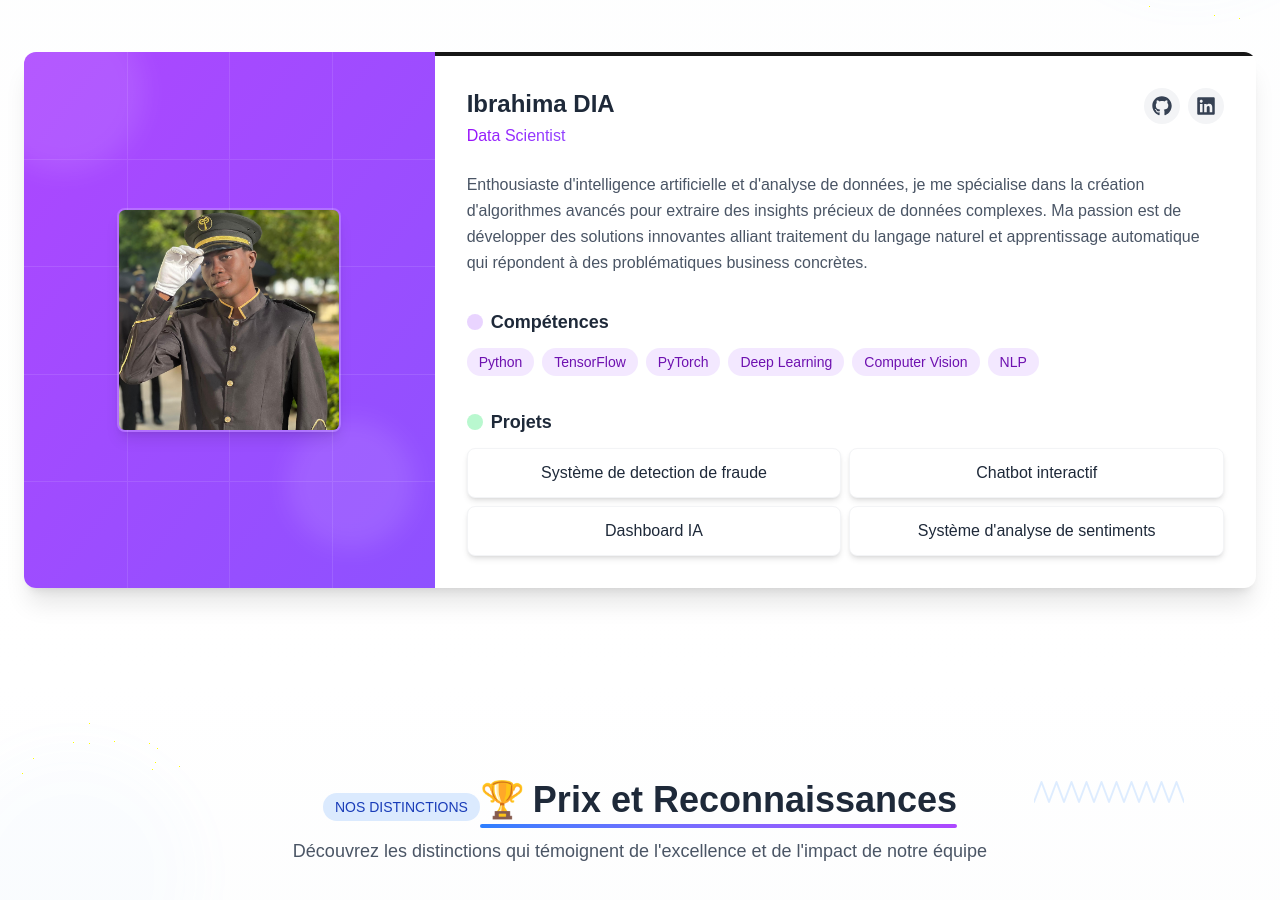
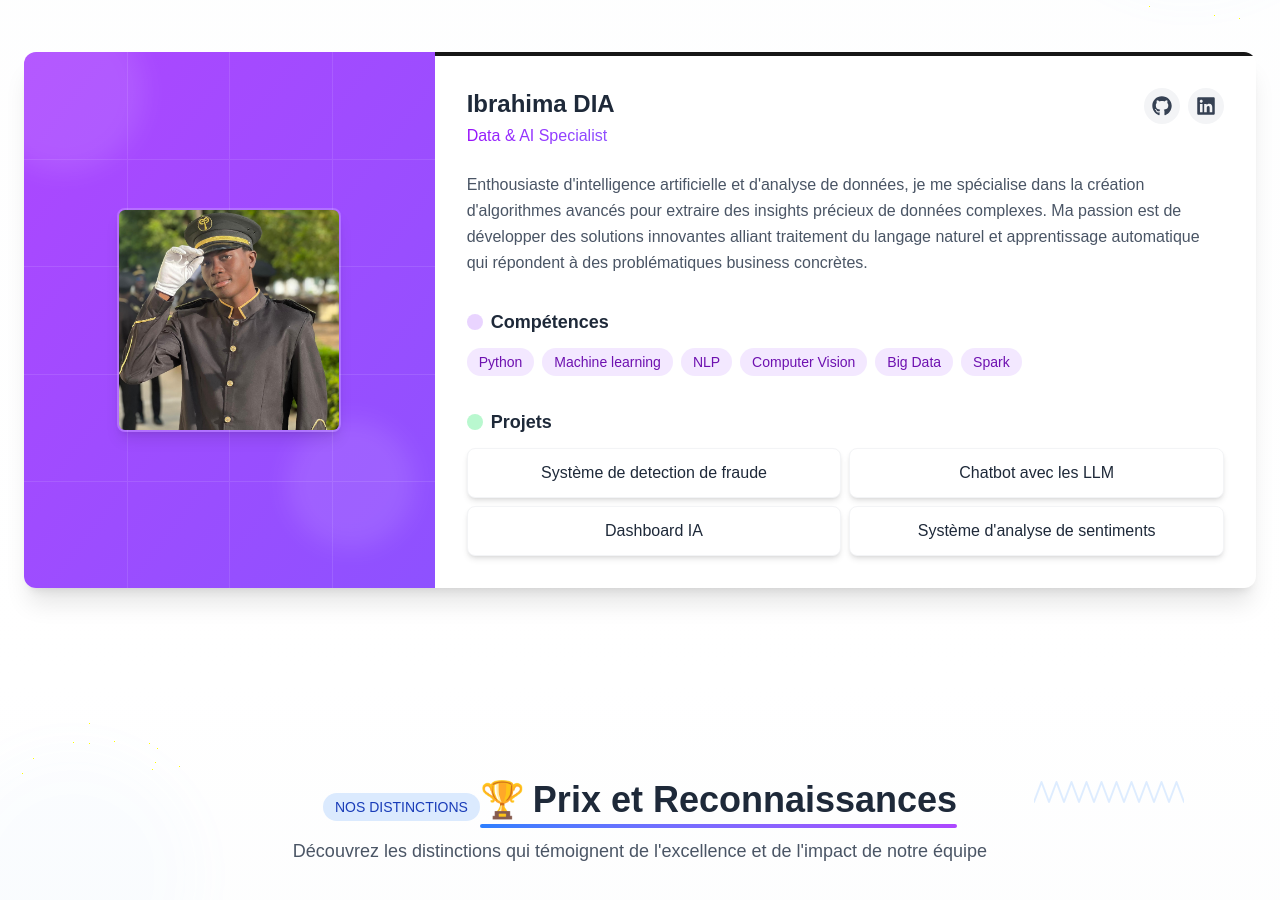
Before and after one commit to ibou-dia/codeX, a Next.js app: page / in a window 1280 px wide. Shown: the part 4440-5340 px from the top of the page. Built offline with nearby package versions, Linux system fonts and the light colour scheme.

Commit message:
ibou profil updated

```diff
--- a/src/app/components/sections/TeamMembers.tsx
+++ b/src/app/components/sections/TeamMembers.tsx
@@ -103,21 +103,21 @@ const teamMembers = [
   {
     id: 5,
     name: "Ibrahima DIA",
-    role: "Data Scientist",
+    role: "Data & AI Specialist",
     bio: "Enthousiaste d'intelligence artificielle et d'analyse de données, je me spécialise dans la création d'algorithmes avancés pour extraire des insights précieux de données complexes. Ma passion est de développer des solutions innovantes alliant traitement du langage naturel et apprentissage automatique qui répondent à des problématiques business concrètes.",
     color: "from-purple-500 to-violet-500",
     gradientText: "bg-gradient-to-r from-purple-600 to-violet-500",
     skills: [
       "Python",
-      "TensorFlow",
-      "PyTorch",
-      "Deep Learning",
+      "Machine learning",
+      "NLP",
       "Computer Vision",
-      "NLP",
+      "Big Data",
+      "Spark",
     ],
     projects: [
       "Système de detection de fraude",
-      "Chatbot interactif",
+      "Chatbot avec les LLM",
       "Dashboard IA",
       "Système d'analyse de sentiments",
     ],
```
